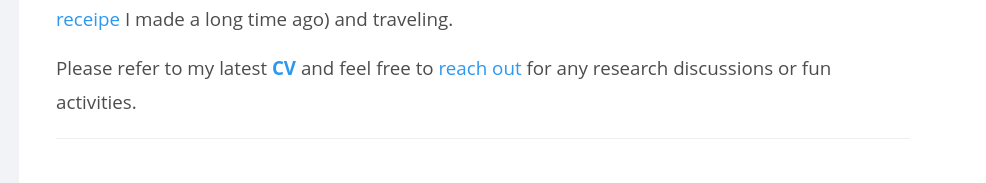
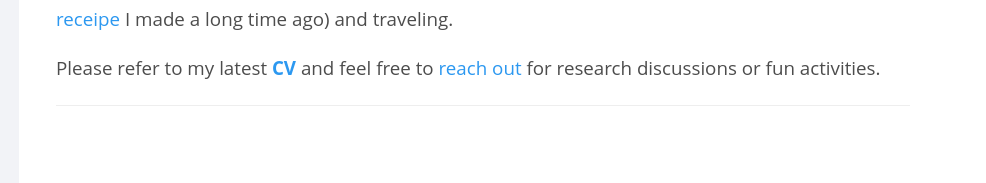
Before and after one commit to jiamin1013/jiamin1013.github.io, a plain HTML site: page index.html in a window 1280 px wide. Shown: the part 426-609 px from the top of the page, 294-1280 px from the left. Drawn offline with nearby package versions, Linux system fonts and the light colour scheme; files whose address does not match are found by name; a web font is replaced by a local one.

Commit message:
updates done!

```diff
--- a/index.html
+++ b/index.html
@@ -105,7 +105,7 @@
                       supervised by <a href="https://profiles.utdallas.edu/john.hansen"> Dr. John Hansen</a>.
                       My research focuses on to understand and develop new methods to improve <strong> self-supervised learning features </strong> and <strong> end-to-end models </strong> for ASR,
                       especially when there exists a training/testing domain mismatch. I finished my master's degree working on <a href="https://en.wikipedia.org/wiki/Speaker_diarisation">speaker diarization</a> (the problem of "who speaks at when") for child speech data at <a href="https://www.clsp.jhu.edu/"> Center for Language and Speech Processing (CLSP)</a>. Outside of lab, I enjoy playing tennis or hiking with friends and occasionally cooking (try a <a href="https://www.instructables.com/id/Making-Lobster-Porridge/">receipe</a> I made a long time ago) and traveling.</p>
-										<p class="simple-paragraph">Please refer to my latest <a href="src/pdfs/mycv_dec14.pdf"><b>CV</b></a> and feel free to <a href="mailto: jiamin.xie@utdallas.edu?subject=Website:Reaching out">reach out</a> for any research discussions or fun activities.</p>
+										<p class="simple-paragraph">Please refer to my latest <a href="src/pdfs/mycv_dec14.pdf"><b>CV</b></a> and feel free to <a href="mailto: jiamin.xie@utdallas.edu?subject=Website:Reaching out">reach out</a> for research discussions or fun activities.</p>
 										<hr>
 								</div>
 							</div>
@@ -310,7 +310,7 @@
 								</div>
 
 							</div>
-						</div>
+            </div>
 					</div>
 				</div>
 			</section>
```
